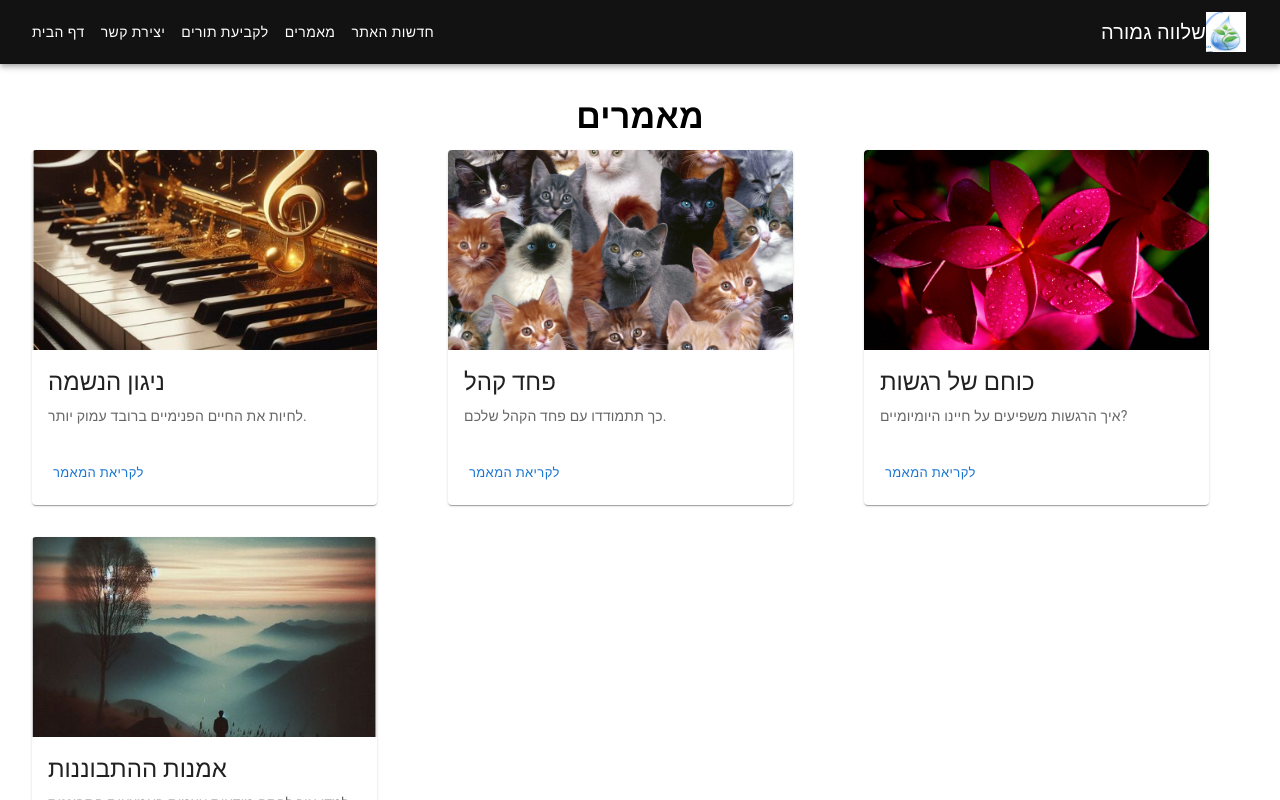
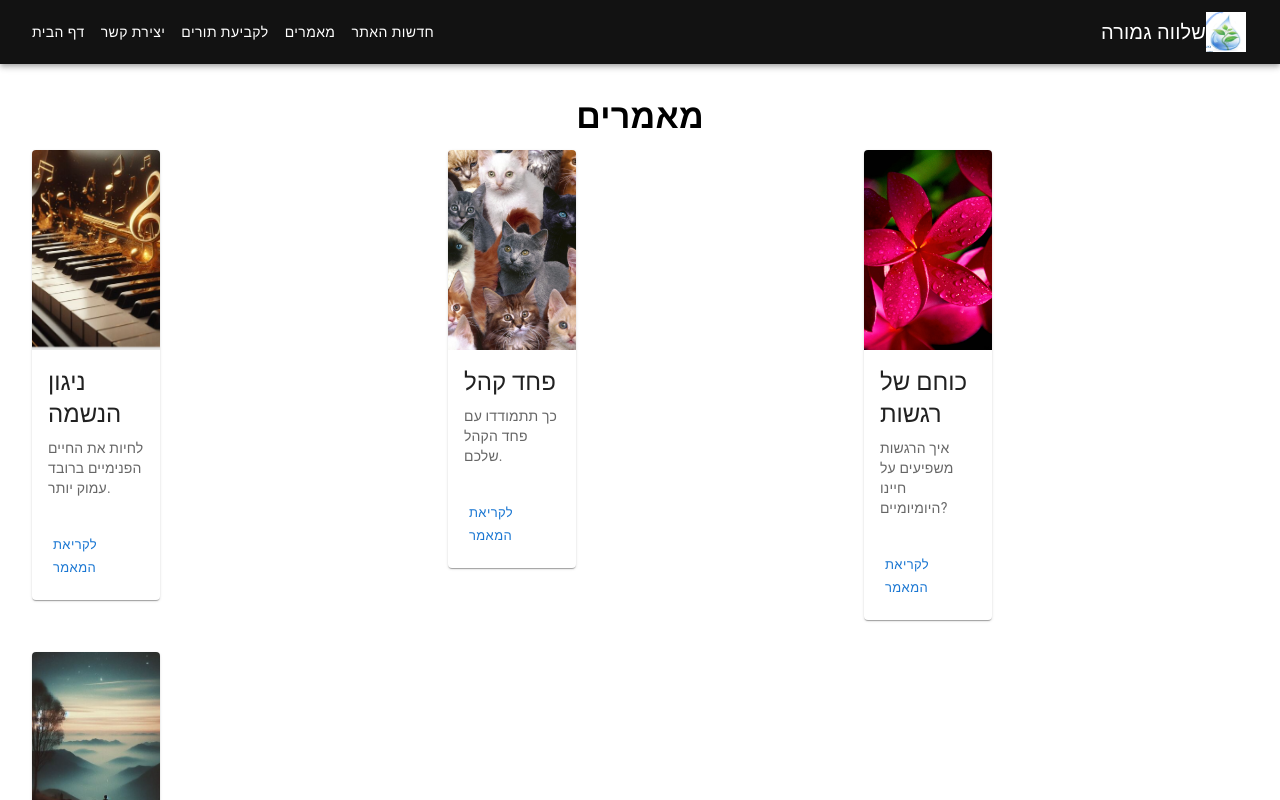
Before and after one commit to TzivyaFireman/Therapy-node-react, a React (Create React App) app in the folder client/: page /articles in a window 1280 px wide. Shown: the top 800 px of the page. Built offline with nearby package versions, Linux system fonts and the light colour scheme.

Commit message:
Adding an article component and using it in the articles component

```diff
--- /dev/null
+++ b/client/src/components/Article.tsx
@@ -0,0 +1,42 @@
+import { Button, Card, CardContent, CardMedia, Grid, Typography } from "@mui/material";
+
+export interface ArticleProps {
+    id: number;
+    title: string;
+    description: string;
+    image: string;
+    link: string;
+}
+
+const Article: React.FC<ArticleProps> = (props: ArticleProps) => {
+    return (
+        <Grid item xs={12} sm={6} md={4} key={props.id}>
+            <Card sx={{ maxWidth: 345 }}>
+                <CardMedia
+                    component="img"
+                    height="200"
+                    image={props.image}
+                    alt={props.title}
+                />
+                <CardContent>
+                    <Typography gutterBottom variant="h5" component="div">
+                        {props.title}
+                    </Typography>
+                    <Typography variant="body2" color="text.secondary">
+                        {props.description}
+                    </Typography>
+                </CardContent>
+                <Button
+                    size="small"
+                    color="primary"
+                    href={props.link}
+                    sx={{ margin: '1rem' }}
+                >
+                    לקריאת המאמר
+                </Button>
+            </Card>
+        </Grid>
+    );
+}
+
+export default Article;
--- a/client/src/components/articles.tsx
+++ b/client/src/components/articles.tsx
@@ -1,7 +1,8 @@
 import React from 'react';
 import { Grid, Card, CardMedia, CardContent, Typography, Button, Box } from '@mui/material';
+import Article, { ArticleProps } from './Article';
 
-const articles = [
+const articles: ArticleProps[] = [
   {
     id: 1,
     title: "ניגון הנשמה",
@@ -39,32 +40,16 @@ const ArticlesPage: React.FC = () => {
         מאמרים
       </Typography>
       <Grid container spacing={4}>
-        {articles.map(article => (
+        {articles.map((article) => (
           <Grid item xs={12} sm={6} md={4} key={article.id}>
-            <Card sx={{ maxWidth: 345 }}>
-              <CardMedia
-                component="img"
-                height="200"
-                image={article.image}
-                alt={article.title}
-              />
-              <CardContent>
-                <Typography gutterBottom variant="h5" component="div">
-                  {article.title}
-                </Typography>
-                <Typography variant="body2" color="text.secondary">
-                  {article.description}
-                </Typography>
-              </CardContent>
-              <Button
-                size="small"
-                color="primary"
-                href={article.link}
-                sx={{ margin: '1rem' }}
-              >
-                לקריאת המאמר
-              </Button>
-            </Card>
+            <Article
+              id = { article.id }
+              title={article.title}
+              description={article.description}
+              image={article.image}
+              link={article.link}
+
+            />
           </Grid>
         ))}
       </Grid>
```
